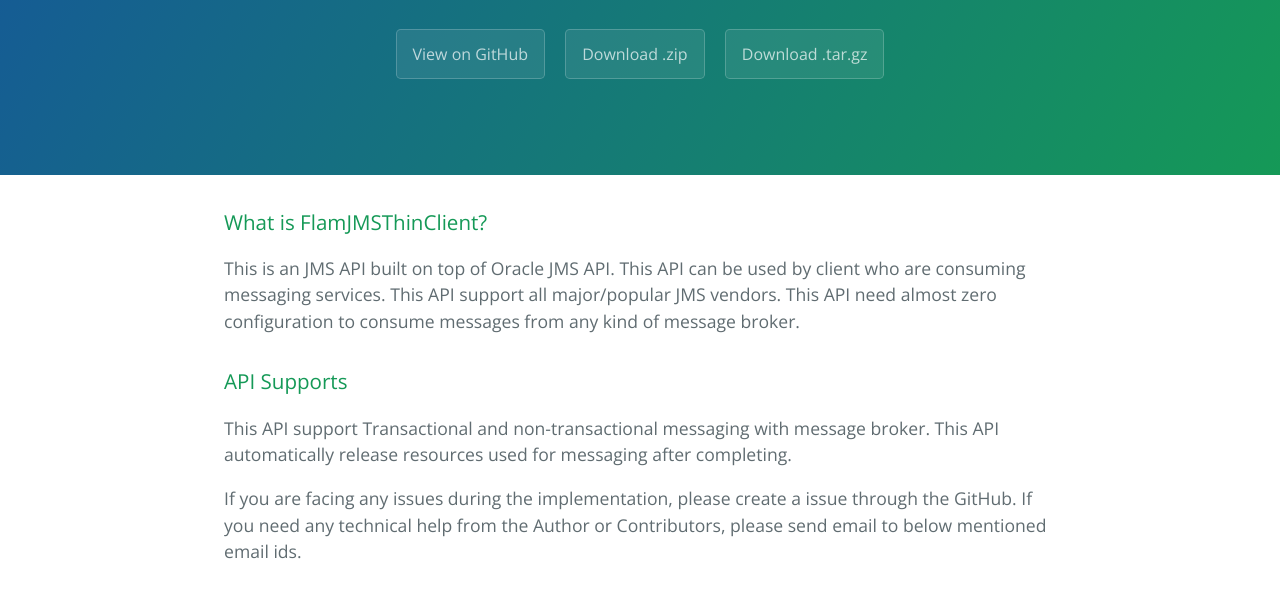
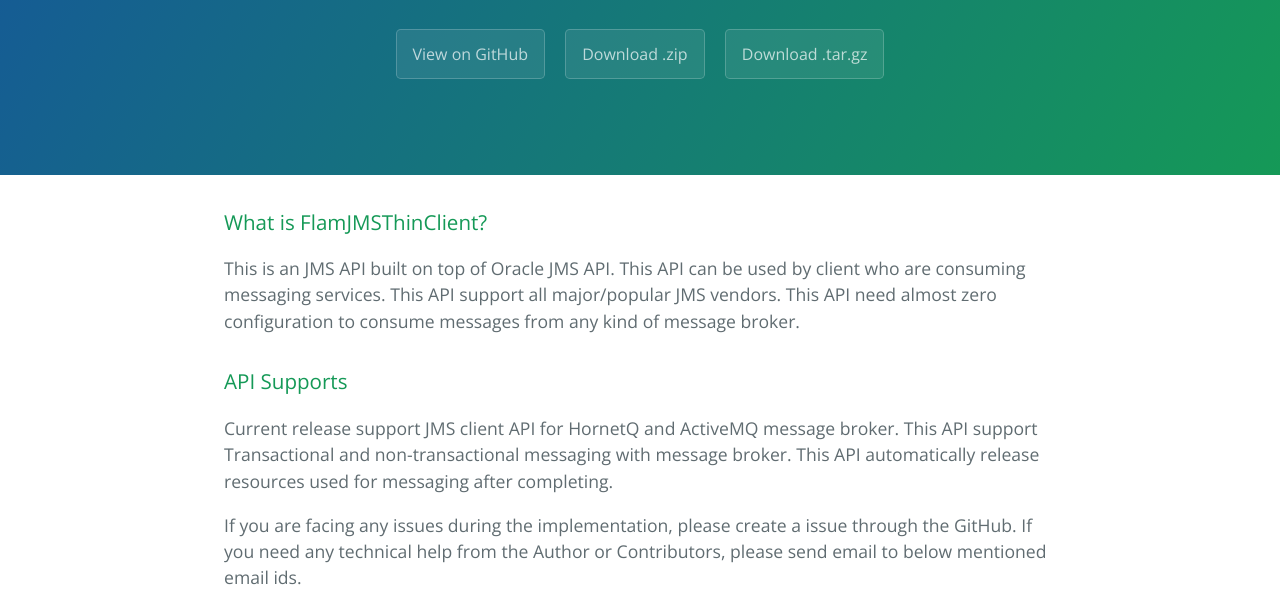
Before and after one commit to prabirgithub/FlameJMSThinClient, a plain HTML site: page index.html in a window 1280 px wide. Shown: the part 208-800 px from the top of the page. Drawn offline with nearby package versions, Linux system fonts and the light colour scheme.

Commit message:
Update index.html

```diff
--- a/index.html
+++ b/index.html
@@ -28,8 +28,10 @@ This API support all major/popular JMS vendors. This API need almost zero config
 <h3>
 <a id="api-supports" class="anchor" href="#api-supports" aria-hidden="true"><span aria-hidden="true" class="octicon octicon-link"></span></a>API Supports</h3>
 
-<p>This API support Transactional and non-transactional messaging with message broker.
-This API automatically release resources used for messaging after completing.</p>
+<p>
+  Current release support JMS client API for HornetQ and ActiveMQ message broker.
+  This API support Transactional and non-transactional messaging with message broker.
+  This API automatically release resources used for messaging after completing.</p>
 
 <p>If you are facing any issues during the implementation, please create a issue through the GitHub.
 If you need any technical help from the Author or Contributors, please send email to below mentioned email ids.</p>
```
